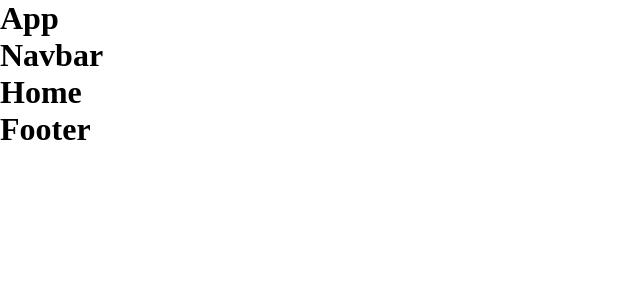
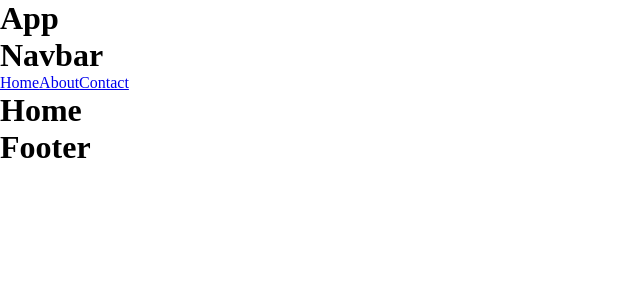
Before and after one commit to Brayve-Pancake/interactive-website-repo, a React (Vite) app: page / in a window 1280 px wide. Shown: the top 300 px of the page, without its empty margins (0-640 px from the left). Built offline with nearby package versions, Linux system fonts and the light colour scheme.

Commit message:
Add links to navbar component

```diff
--- a/src/components/Navbar.jsx
+++ b/src/components/Navbar.jsx
@@ -1,7 +1,12 @@
+import { Link } from "react-router-dom";
+
 export default function Navbar() {
   return (
     <div>
       <h1>Navbar</h1>
+      <Link to="/">Home</Link>
+      <Link to="/about">About</Link>
+      <Link to="/contact">Contact</Link>
     </div>
   );
 }
```
